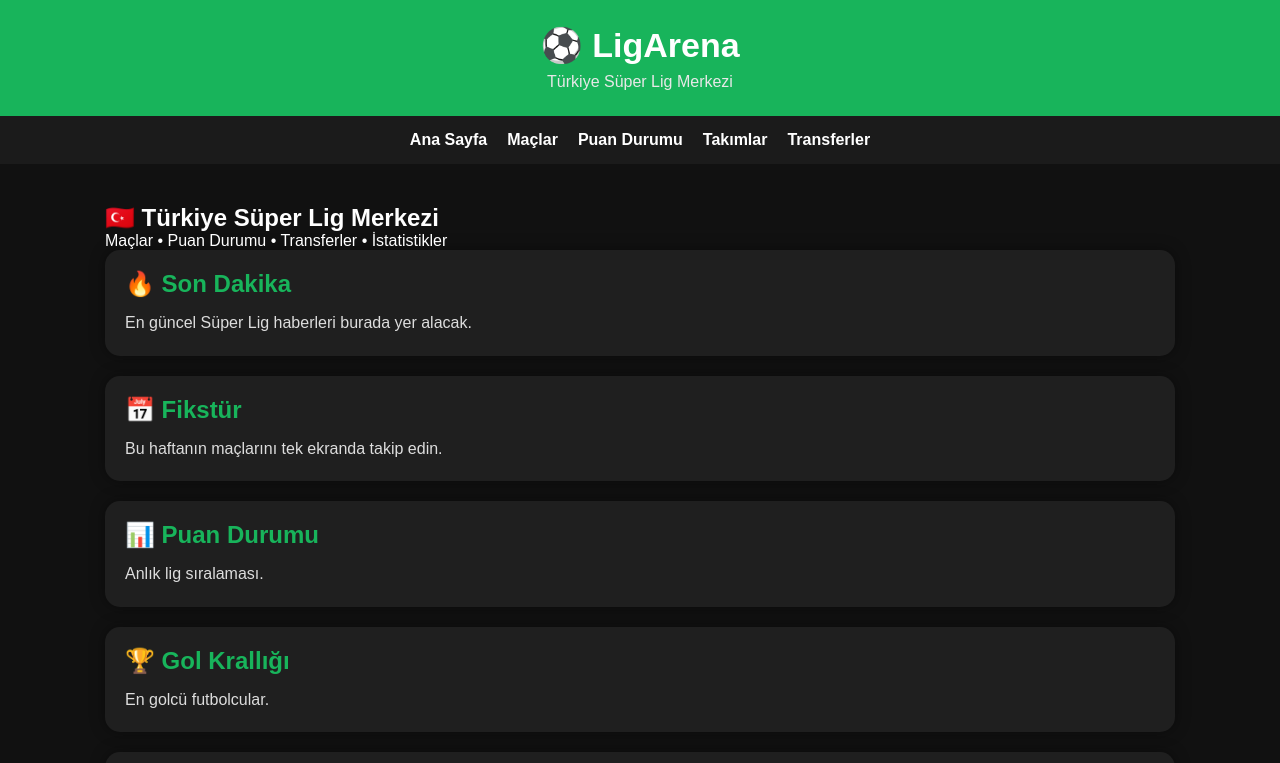
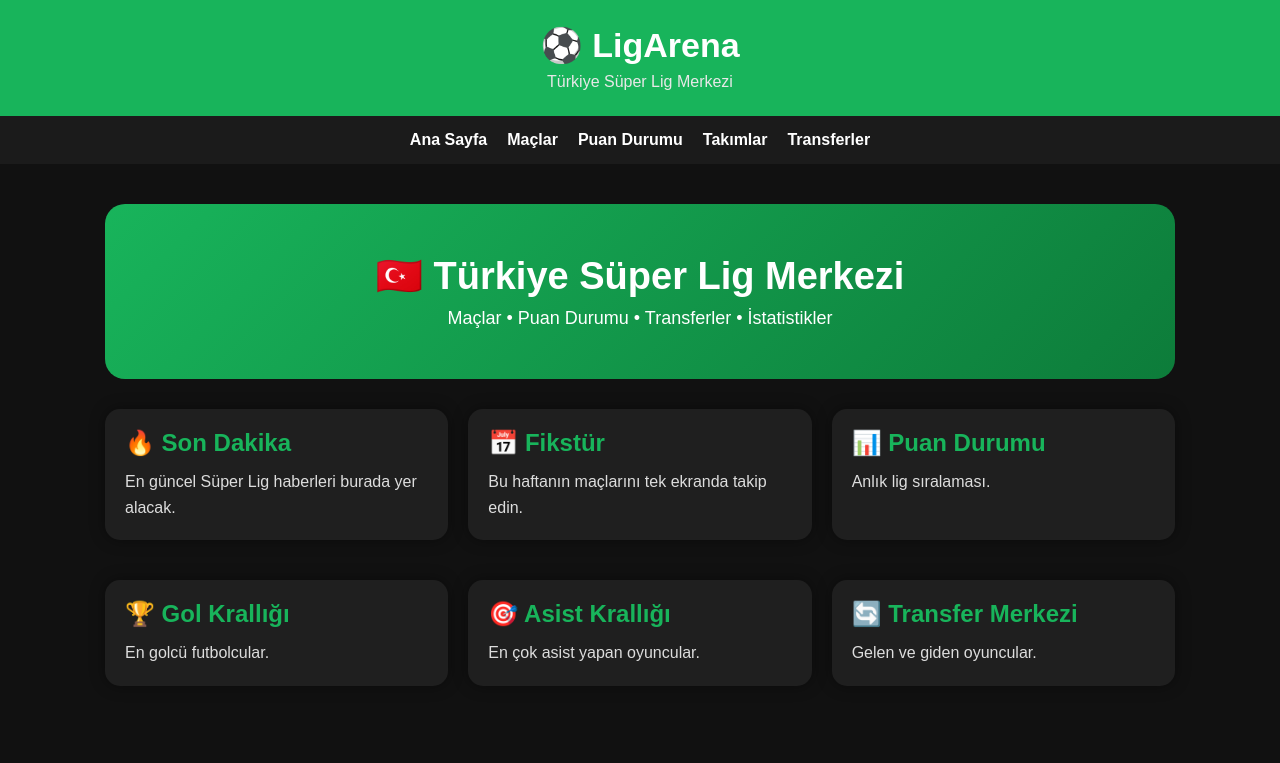
Before and after one commit to muro1984muro-cmd/LigArena, a plain HTML site: page index.html in a window 1280 px wide. Shown: the top 763 px of the page. Drawn offline with Linux system fonts and the light colour scheme.

Commit message:
Add hero section styles and card hover effects

```diff
--- a/css/style.css
+++ b/css/style.css
@@ -81,3 +81,36 @@ header h1{
 }
 
 }
+.hero{
+    background:linear-gradient(135deg,#18b45b,#0d7c3a);
+    padding:50px 20px;
+    text-align:center;
+    border-radius:20px;
+    margin-bottom:30px;
+}
+
+.hero h2{
+    font-size:38px;
+    margin-bottom:10px;
+}
+
+.hero p{
+    font-size:18px;
+    color:white;
+}
+
+.grid{
+    display:grid;
+    grid-template-columns:repeat(auto-fit,minmax(280px,1fr));
+    gap:20px;
+}
+
+.card{
+    transition:.3s;
+    cursor:pointer;
+}
+
+.card:hover{
+    transform:translateY(-8px);
+    box-shadow:0 15px 35px rgba(0,0,0,.5);
+}
```
